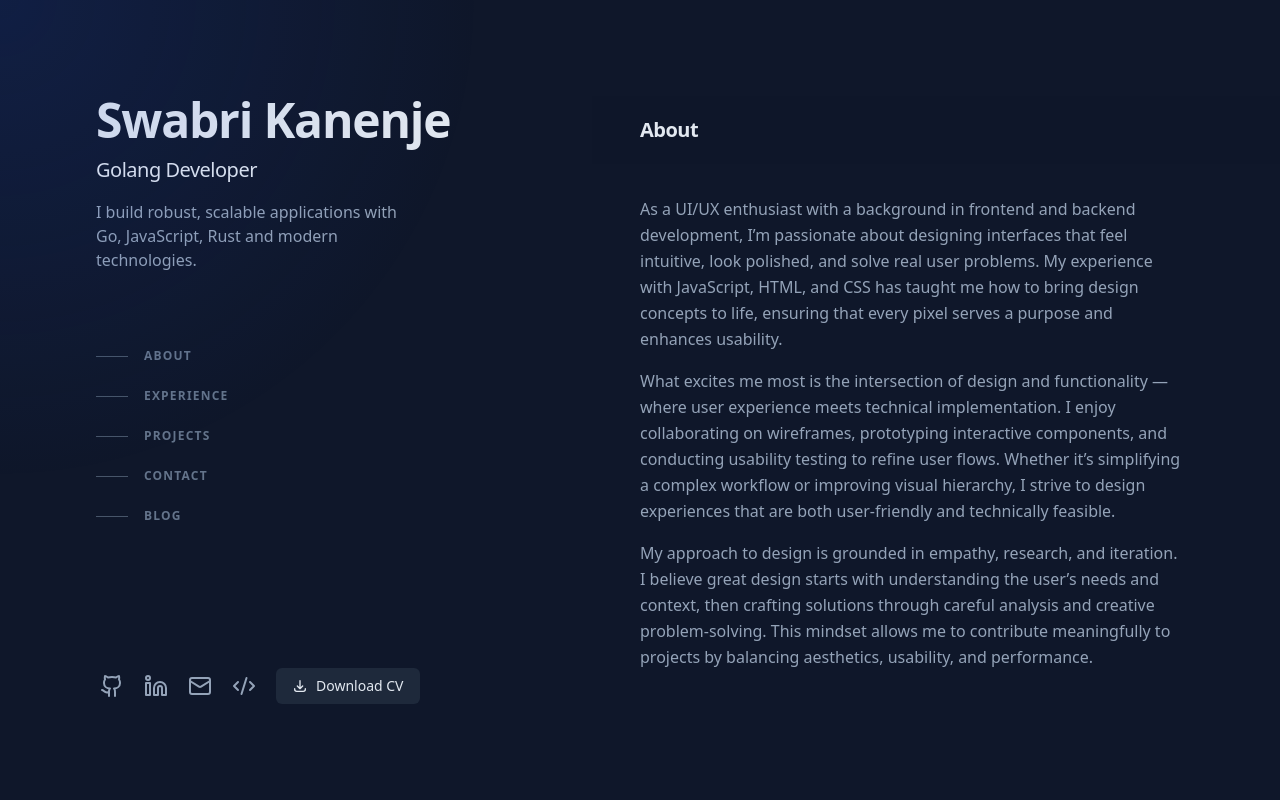
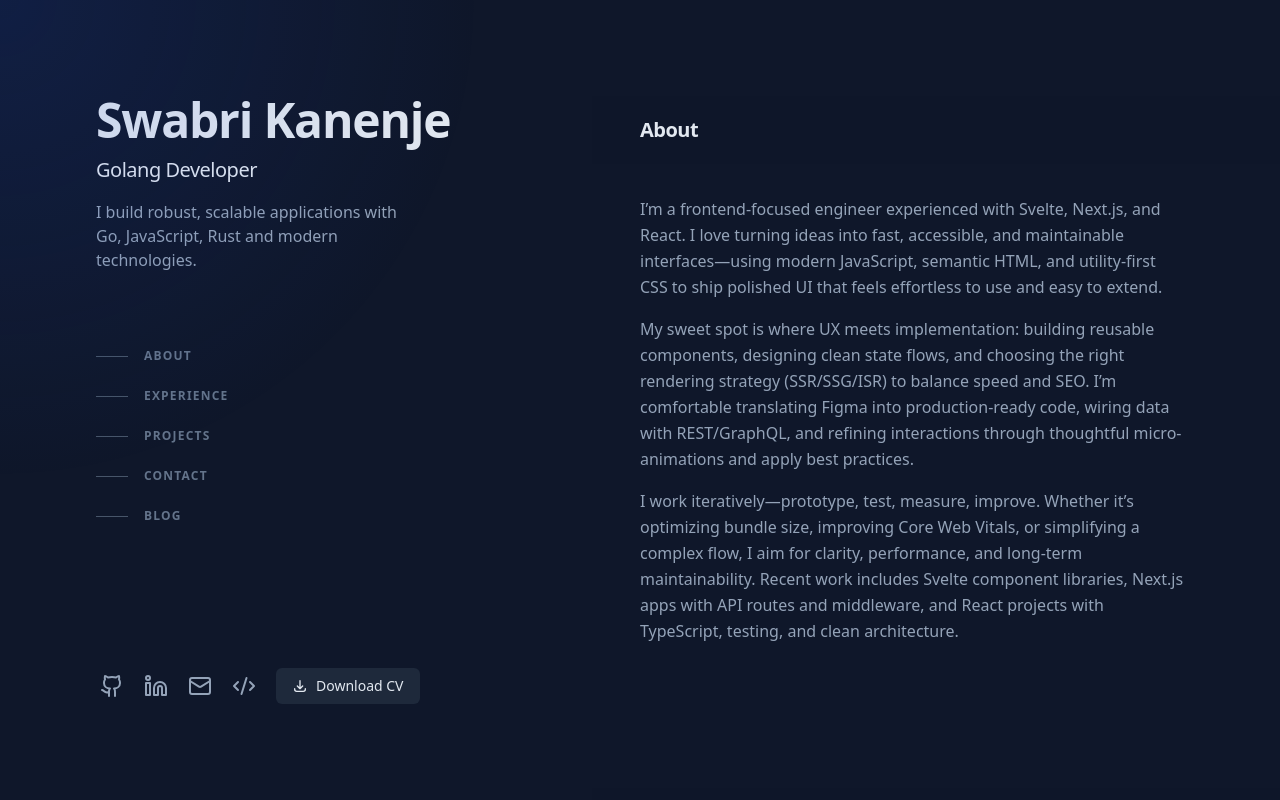
Before and after one commit to skanenje/portfolio2.0, a Next.js app: page / in a window 1280 px wide. Shown: the top 800 px of the page. Built offline with nearby package versions, Linux system fonts and the light colour scheme.

Commit message:
cd for frontend

```diff
--- a/app/page.tsx
+++ b/app/page.tsx
@@ -179,13 +179,13 @@ export default function Home() {
               </div>
                     <div>
                     <p className="mb-4">
-                        As a UI/UX enthusiast with a background in frontend and backend development, I’m passionate about designing interfaces that feel intuitive, look polished, and solve real user problems. My experience with JavaScript, HTML, and CSS has taught me how to bring design concepts to life, ensuring that every pixel serves a purpose and enhances usability.
+                      I’m a frontend-focused engineer experienced with Svelte, Next.js, and React. I love turning ideas into fast, accessible, and maintainable interfaces—using modern JavaScript, semantic HTML, and utility-first CSS to ship polished UI that feels effortless to use and easy to extend.
                     </p>
                     <p className="mb-4">
-                        What excites me most is the intersection of design and functionality — where user experience meets technical implementation. I enjoy collaborating on wireframes, prototyping interactive components, and conducting usability testing to refine user flows. Whether it’s simplifying a complex workflow or improving visual hierarchy, I strive to design experiences that are both user-friendly and technically feasible.
+                      My sweet spot is where UX meets implementation: building reusable components, designing clean state flows, and choosing the right rendering strategy (SSR/SSG/ISR) to balance speed and SEO. I’m comfortable translating Figma into production-ready code, wiring data with REST/GraphQL, and refining interactions through thoughtful micro-animations and apply best practices.
                     </p>
                     <p className="mb-4">
-                        My approach to design is grounded in empathy, research, and iteration. I believe great design starts with understanding the user’s needs and context, then crafting solutions through careful analysis and creative problem-solving. This mindset allows me to contribute meaningfully to projects by balancing aesthetics, usability, and performance.
+                      I work iteratively—prototype, test, measure, improve. Whether it’s optimizing bundle size, improving Core Web Vitals, or simplifying a complex flow, I aim for clarity, performance, and long-term maintainability. Recent work includes Svelte component libraries, Next.js apps with API routes and middleware, and React projects with TypeScript, testing, and clean architecture.
                     </p>
                     </div>
             </section>
```
Lines whose indentation alone changed are shown as unchanged.
